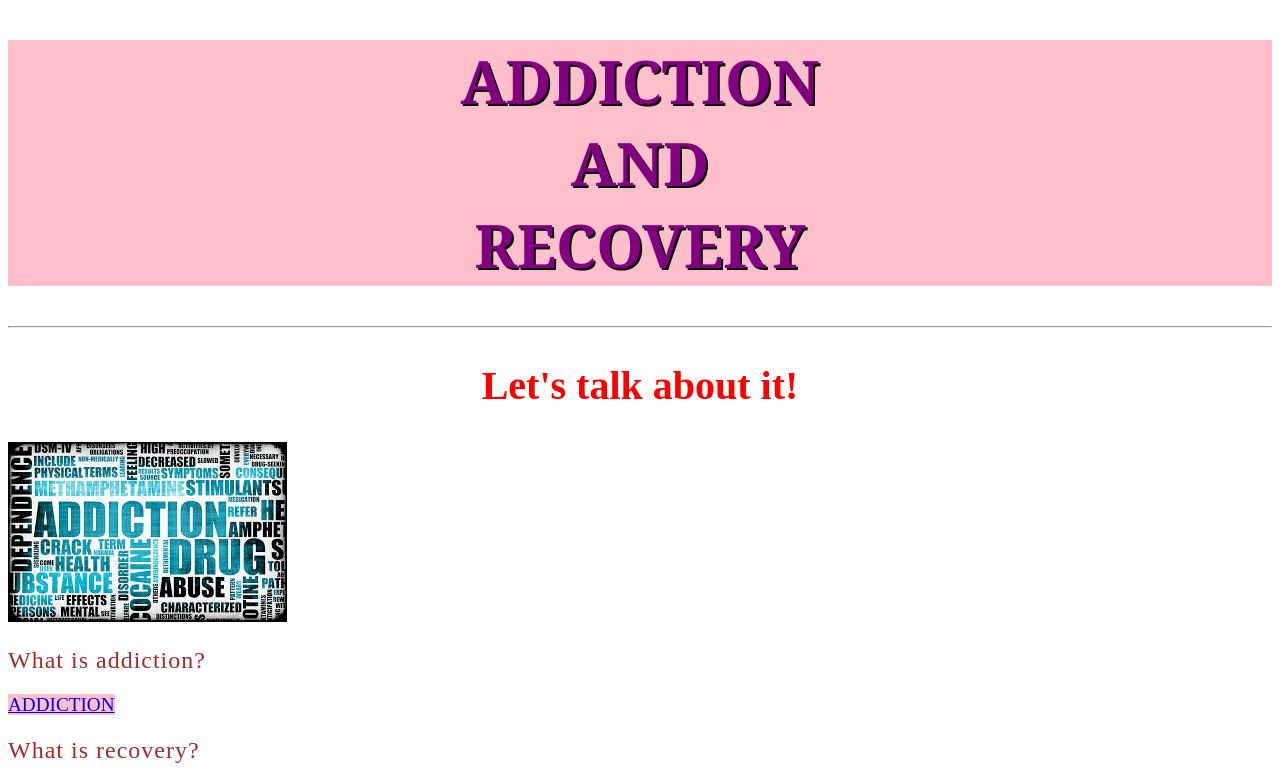
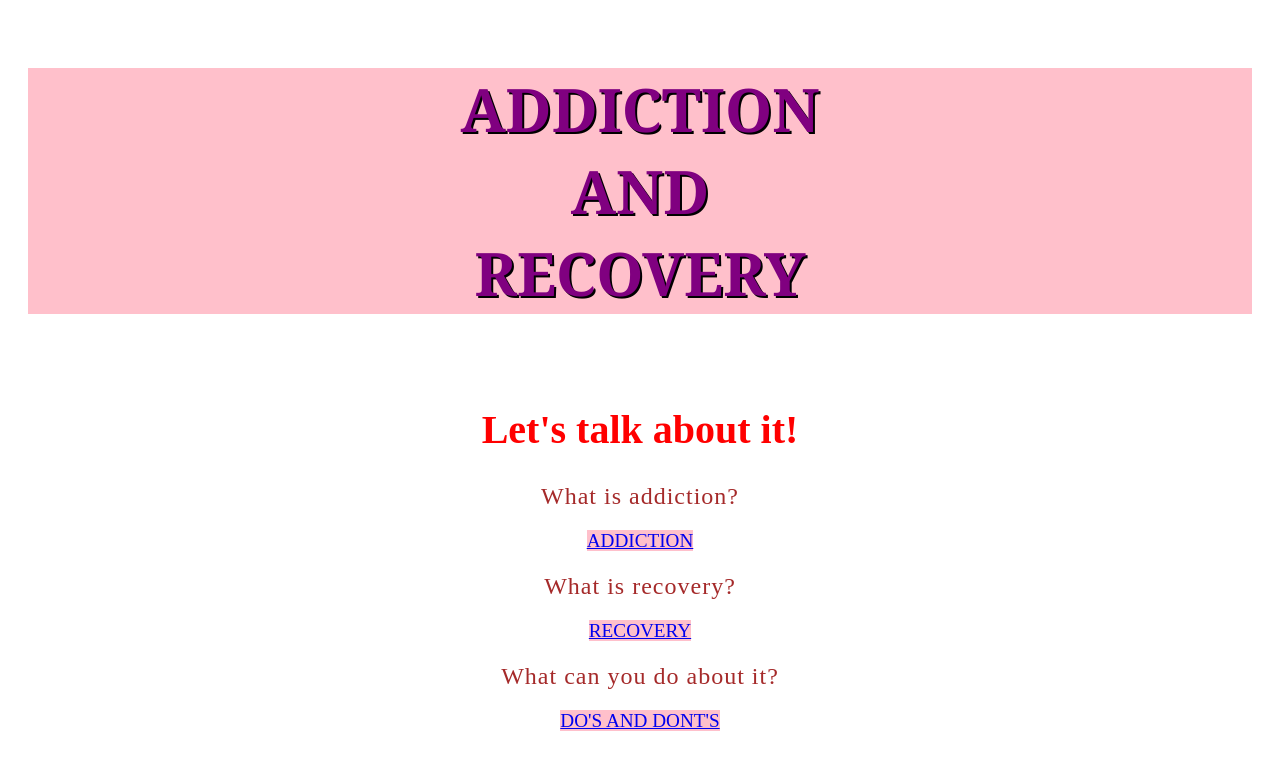
Before and after one commit to MayaFox23/interactiveproject, a plain HTML site: page index.html in a window 1280 px wide. Shown: the top 781 px of the page. Drawn offline with Linux system fonts and the light colour scheme.

Commit message:
keep on commitin

```diff
--- a/index.html
+++ b/index.html
@@ -14,18 +14,16 @@
     </div>
 
 
-    <hr>
+    <br>
 
     <div class="info1">
-        <H2>
+        <h2>
             Let's talk about it!
         </h2>
     </div>
 
-    <img class="page1" src="img/banner1.jpeg" alt="Image of words of encouragment">
-
     <!-- links to other pages with more indepth information -->
-    <div>
+    <div class="initalinfo">
         <section>
             <p>What is addiction?</p>
             <a class="link" href="page1.html">Addiction</a>
--- a/style.css
+++ b/style.css
@@ -1,5 +1,6 @@
 body {
-    background-image: img/banner;
+    background-image: img/banner1;
+    padding: 20px;
 }
 
 header {
@@ -51,7 +52,14 @@ a.link {
     text-transform: uppercase;
 }
 
-footer p .date{
+footer p .date {
     border-radius: 3px;
     background-color: aqua;
 }
+
+div.initalinfo {
+    text-align: center;
+}
+section .image1 img{
+    im
+}
```
